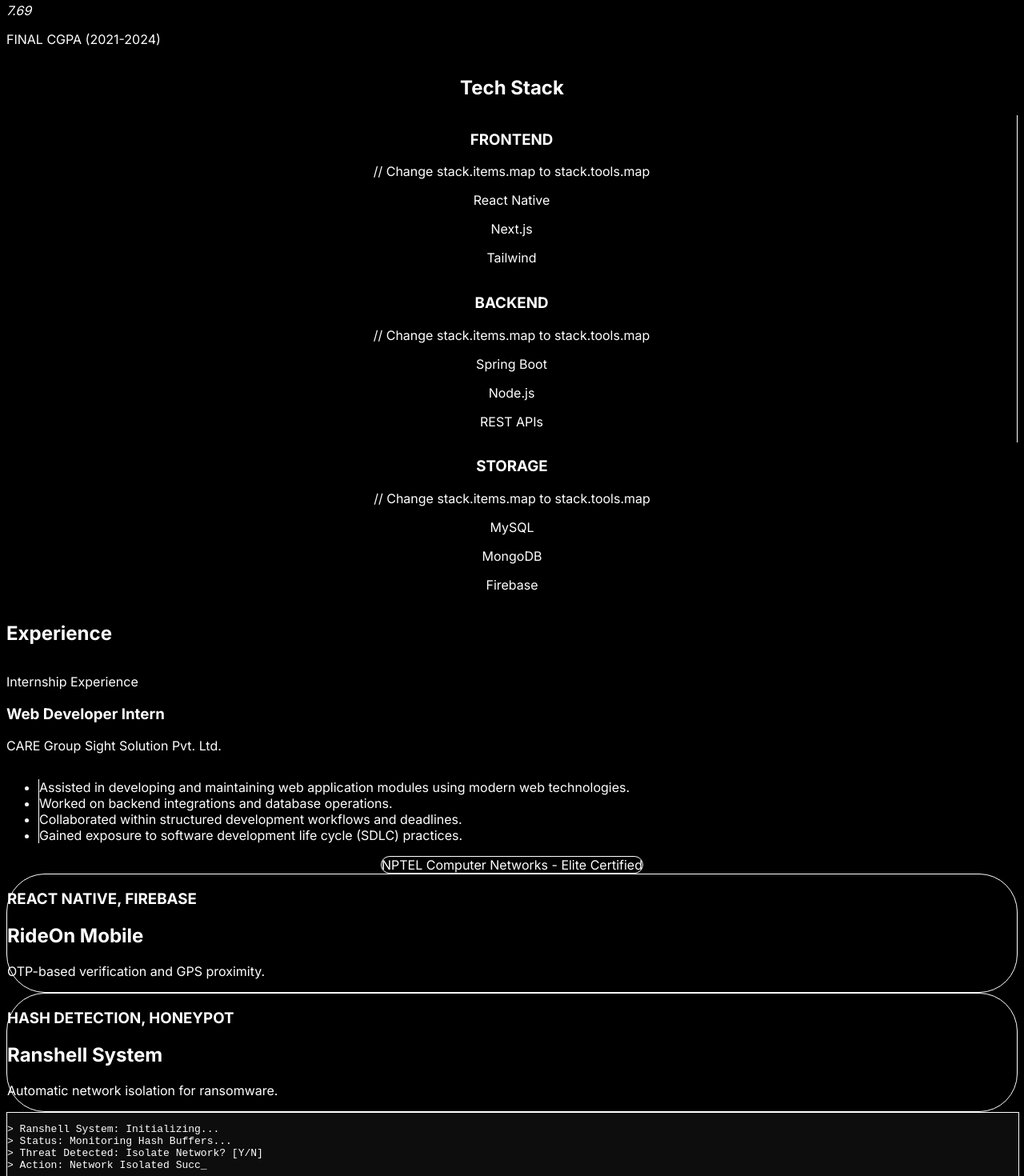
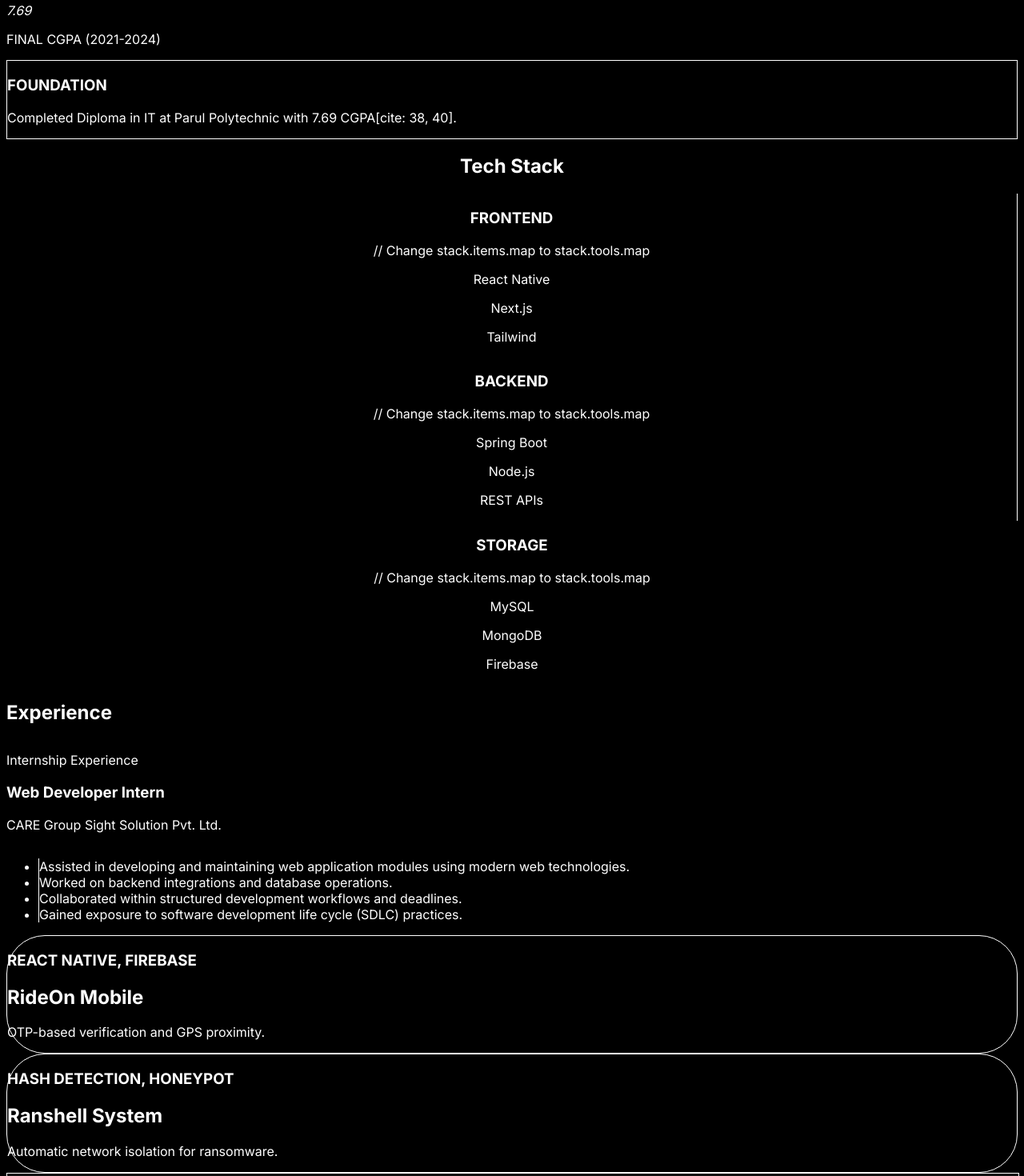
Before and after one commit to tirth707/Portfolio, a Next.js app: page / in a window 1280 px wide. Shown: the part 1100-2570 px from the top of the page at 80% size. Built offline with nearby package versions, Linux system fonts and the light colour scheme.

Commit message:
fix: resolve techstack mapping error and implement global scroll-reveal system

```diff
--- a/app/page.tsx
+++ b/app/page.tsx
@@ -1,29 +1,48 @@
 import Hero from "@/components/Hero";
+import Reveal from "@/components/Reveal";
+import AcademicBento from "@/components/AcademicBento";
 import TechStack from "@/components/TechStack";
+import Experience from "@/components/Experience";
 import ProjectGallery from "@/components/ProjectGallery";
-import BackgroundAura from "@/components/BackgroundAura";
-import AcademicBento from "@/components/AcademicBento";
-import Experience from "@/components/Experience";
 import ProjectTerminal from "@/components/ProjectTerminal";
 import Contact from "@/components/Contact";
-import SocialDock from "@/components/SocialDock";
 
 export default function Home() {
   return (
     <main className="bg-black text-white relative">
-      <BackgroundAura />
-      <SocialDock />
       <Hero />
-      <AcademicBento />
-      <TechStack />
-      <Experience />
-      <section className="py-20 px-6 max-w-7xl mx-auto text-center">
-        <div className="inline-block px-6 py-2 rounded-full border border-green-500/20 bg-green-500/5 text-green-500 text-sm font-mono">
-          NPTEL Computer Networks - Elite Certified
-        </div>
-      </section>
-      <ProjectGallery />
-      <ProjectTerminal />
+
+      <Reveal>
+        <AcademicBento />
+      </Reveal>
+
+      <Reveal>
+        <section className="py-10 px-6 max-w-7xl mx-auto">
+          <div className="p-8 rounded-3xl bg-zinc-900/50 border border-white/5">
+            <h3 className="text-zinc-500 font-mono text-xs mb-4 uppercase">Foundation</h3>
+            <p className="text-xl">
+              Completed Diploma in IT at Parul Polytechnic with 7.69 CGPA[cite: 38, 40].
+            </p>
+          </div>
+        </section>
+      </Reveal>
+
+      <Reveal>
+        <TechStack />
+      </Reveal>
+
+      <Reveal>
+        <Experience />
+      </Reveal>
+
+      <Reveal>
+        <ProjectGallery />
+      </Reveal>
+
+      <Reveal>
+        <ProjectTerminal />
+      </Reveal>
+
       <Contact />
     </main>
   );
--- /dev/null
+++ b/components/Reveal.tsx
@@ -0,0 +1,16 @@
+"use client";
+
+import { motion } from "framer-motion";
+
+export default function Reveal({ children }: { children: React.ReactNode }) {
+  return (
+    <motion.div
+      initial={{ opacity: 0, y: 40 }}
+      whileInView={{ opacity: 1, y: 0 }}
+      viewport={{ once: true, margin: "-100px" }}
+      transition={{ duration: 0.8, ease: [0.215, 0.61, 0.355, 1] }}
+    >
+      {children}
+    </motion.div>
+  );
+}
```
